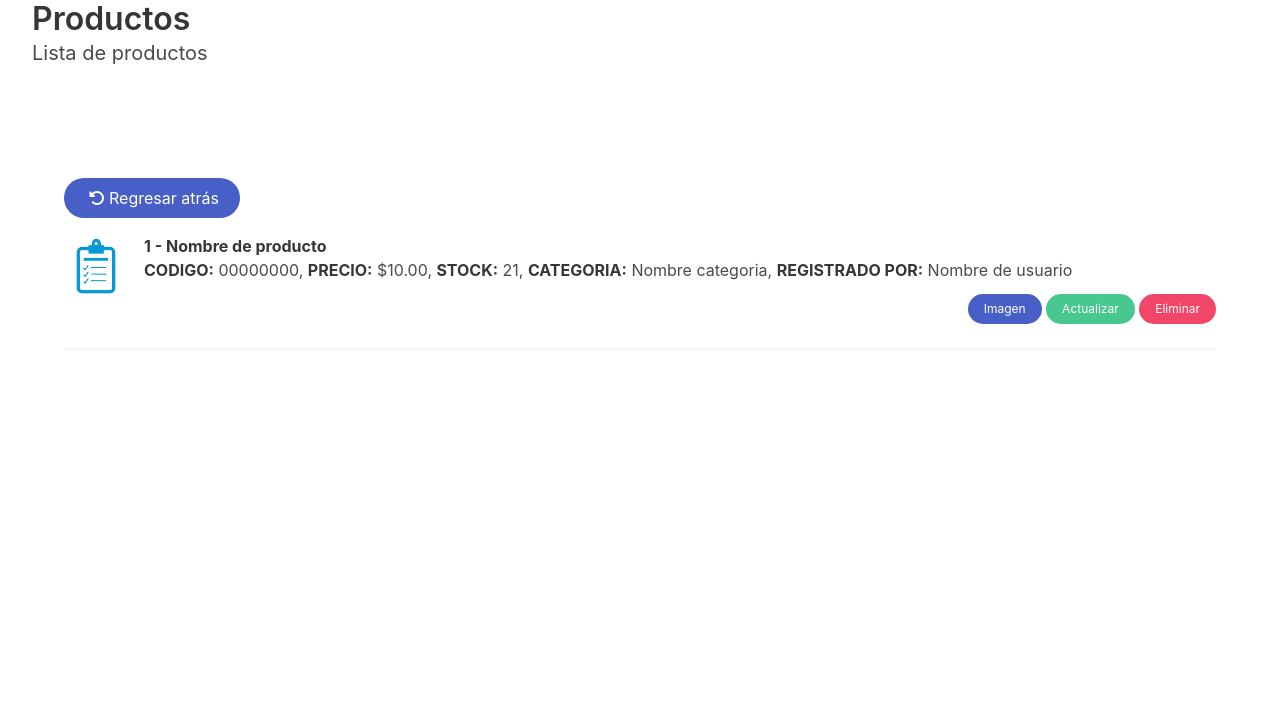
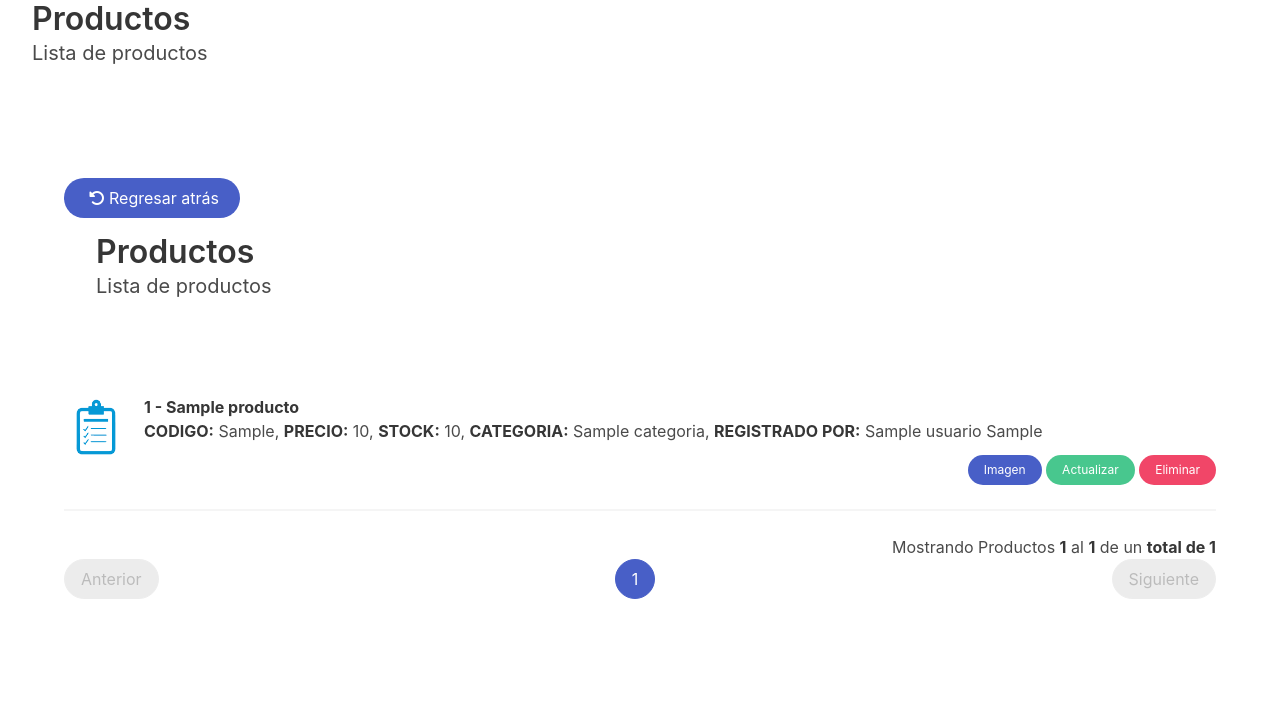
Before and after one commit to yonier202/Sistema-Inventario, a PHP site: page /index.php?vista=product_list in a window 1280 px wide. Shown: the part 55-773 px from the top of the page. Run offline with PHP 8.4, Linux system fonts and the light colour scheme; the visitor is signed in with stand-in values (Sample User, id 1); tables that the repository leaves empty or names only in its code hold one stand-in row (values such as "Sample post"); some libraries are stand-ins or nearby versions.

Commit message:
listar producto

```diff
--- a/php/producto_listar.php
+++ b/php/producto_listar.php
@@ -2,23 +2,122 @@
 // desde donde vamos a mostrar los registros segun la pagina en que estemos
 $inicio=($pagina>0) ? (($registros*$pagina)-$registros) : 0;
 $tabla="";
+$campos="producto.producto_id,producto.codigo,producto.nombre AS producto_nombre,producto.precio,producto.stock,
+producto.foto,categoria.categoria_id,categoria.nombre AS categoria_nombre,usuario.id,usuario.nombre,usuario.apellido";
 //busqueda difernte de vacio
 if(isset($busqueda) && $busqueda!=""){
+    $consulta_datos="SELECT $campos FROM producto inner join categoria
+    on producto.categoria_id = categoria.categoria_id inner join inventario.usuario
+    on producto.id = usuario.id WHERE producto.codigo LIKE '%$busqueda%' OR producto.nombre LIKE '%$busqueda%'
+    ORDER BY producto.nombre ASC LIMIT $inicio,$registros";
 
-    $consulta_datos="SELECT producto.nombre, producto.codigo, producto.precio, producto.stock,
-    categoria.nombre, usuario.nombre FROM producto inner join categoria on producto.categoria_id = categoria.categoria_id
-    inner join usuario on producto.id = usuario.id  WHERE producto.nombre LIKE '%$busqueda%'
-    OR producto.codigo LIKE '%$busqueda%' OR producto.precio LIKE '%$busqueda%' OR categoria.nombre LIKE '%$busqueda%'
-    OR usuario.nombre LIKE '%$busqueda%' ORDER BY nombre ASC LIMIT $inicio,$registros";
+    $consulta_total="SELECT COUNT(producto_id) FROM producto WHERE codigo LIKE '%$busqueda%'
+    OR nombre LIKE '%$busqueda%'";
 
-    $consulta_total="SELECT COUNT(producto_id) FROM producto WHERE producto.nombre LIKE '%$busqueda%'
-    OR producto.codigo LIKE '%$busqueda%' OR producto.precio LIKE '%$busqueda%' OR categoria.nombre LIKE '%$busqueda%'
-    OR usuario.nombre LIKE '%$busqueda%'";
+}elseif($categoria_id>0){
+    $consulta_datos="SELECT $campos FROM producto inner join categoria
+    on producto.categoria_id = categoria.categoria_id inner join inventario.usuario
+    on producto.id = usuario.id WHERE producto.categoria_id = '$categoria_id'
+    ORDER BY producto.nombre ASC LIMIT $inicio,$registros";
 
-}else{
+$consulta_total="SELECT COUNT(producto_id) FROM producto WHERE categoria_id = '$categoria_id'";
+}
+else{
 
-    $consulta_datos="SELECT * FROM producto ORDER BY nombre ASC LIMIT $inicio,$registros";
+    $consulta_datos="SELECT $campos FROM producto inner join categoria
+    on producto.categoria_id = categoria.categoria_id inner join inventario.usuario
+     on producto.id = usuario.id ORDER BY producto.nombre ASC LIMIT $inicio,$registros";
 
     $consulta_total="SELECT COUNT(producto_id) FROM producto";
 
 }
+
+$conexion=conexion();
+
+$datos=$conexion->query($consulta_datos);
+
+// extarer la informacion en arrays
+// $fetchAll= mas de un registro
+$datos=$datos->fetchAll();
+$total=$conexion->query($consulta_total);
+
+//obtener un unico valor total
+$total=(int) $total->fetchColumn();
+
+//redondear al proximo entero
+$Npaginas= ceil($total/$registros);
+
+if ($total>=1 && $pagina<=$Npaginas) {
+    $contador=$inicio+1;
+    $pag_inicio=$inicio+1;
+    foreach ($datos as $registro) {
+    $tabla.='
+    <div class="container is-fluid mb-6">
+        <h1 class="title">Productos</h1>
+        <h2 class="subtitle">Lista de productos</h2>
+    </div>
+
+    <div class="container pb-6 pt-6">
+
+
+    <article class="media">
+        <figure class="media-left">
+            <p class="image is-64x64">';
+            if (is_file('../image/producto/'.$registro['foto'].'')) {
+                $tabla.= '<img src="../image/producto/'.$registro['foto'].'>';
+            }else{
+                $tabla.= '<img src="../image/logo.png">';
+            }$tabla.='</p>
+        </figure>
+        <div class="media-content">
+            <div class="content">
+                <p>
+                    <strong>'.$contador.' - '.$registro['producto_nombre'].'</strong><br>
+                    <strong>CODIGO:</strong> '.$registro['codigo'].',
+                    <strong>PRECIO:</strong> '.$registro['precio'].',
+                    <strong>STOCK:</strong> '.$registro['stock'].',
+                    <strong>CATEGORIA:</strong> '.$registro['categoria_nombre'].',
+                    <strong>REGISTRADO POR:</strong> '.$registro['nombre'].' '.$registro['apellido'].'
+                </p>
+            </div>
+            <div class="has-text-right">
+                <a href="#" class="button is-link is-rounded is-small">Imagen</a>
+                <a href="index.php?vista=product_update&product_id_up='.$registro['producto_id'].'" class="button is-success is-rounded is-small">Actualizar</a>
+                <a href="'.$url.$pagina.'&product_id_del='.$registro['producto_id'].'" class="button is-danger is-rounded is-small">Eliminar</a>
+            </div>
+        </div>
+    </article>
+
+
+    <hr>';
+
+    $contador++;
+}
+$pag_final=$contador-1;
+}else{
+    //estamos en una pagina que no existe, pero hay registros
+    if ($total>=1) {
+        $tabla.='<p class="has-text-centered">
+                    <a href="'.$url.'1" class="button is-link is-rounded is-small mt-4 mb-4">
+                        Haga clic acá para recargar el listado
+                    </a>
+                </p>';
+    }else{
+        $tabla.=
+        '<p class="has-text-centered">No hay registros en el sistema</p>';
+    }
+}
+if ($total>=1 && $pagina<=$Npaginas) {
+    $tabla.='<p class="has-text-right">Mostrando Productos <strong>'.$pag_inicio.'</strong> al <strong>'.$pag_final.'</strong> de un <strong>total de '.$total.'</strong></p>';
+
+}
+
+
+$conexion=null;
+echo $tabla;
+
+if ($total>=1 && $pagina<=$Npaginas) {
+    echo paginador_tablas($pagina,$Npaginas,$url,7);
+
+}
+?>
--- a/vistas/product_list.php
+++ b/vistas/product_list.php
@@ -9,10 +9,6 @@
 include('./inc/btn_back.php');
 require_once('./php/main.php');
 
-//eliminare producto
-if (isset($_REQUEST['product_id_del'])) {
-    require_once('./php/producto_eliminar.php');
-}
 
 //pagina
 if (!isset($_REQUEST['page'])) {
@@ -24,6 +20,8 @@ if (!isset($_REQUEST['page'])) {
     }
 }
 
+$categoria_id=(isset($_REQUEST['category_id'])) ? $_REQUEST['category_id'] : 0;
+
 $pagina=limpiar_cadena($pagina);
 $url="index.php?vista=product_list&page=";
 $registros=15;
@@ -31,34 +29,3 @@ $busqueda="";
 
 require_once('./php/producto_listar.php');
 ?>
-
-    <article class="media">
-        <figure class="media-left">
-            <p class="image is-64x64">
-                <img src="../image/logo.png">
-            </p>
-        </figure>
-        <div class="media-content">
-            <div class="content">
-                <p>
-                    <strong>1 - Nombre de producto</strong><br>
-                    <strong>CODIGO:</strong> 00000000,
-                    <strong>PRECIO:</strong> $10.00,
-                    <strong>STOCK:</strong> 21,
-                    <strong>CATEGORIA:</strong> Nombre categoria,
-                    <strong>REGISTRADO POR:</strong> Nombre de usuario
-                </p>
-            </div>
-            <div class="has-text-right">
-                <a href="#" class="button is-link is-rounded is-small">Imagen</a>
-                <a href="#" class="button is-success is-rounded is-small">Actualizar</a>
-                <a href="#" class="button is-danger is-rounded is-small">Eliminar</a>
-            </div>
-        </div>
-    </article>
-
-
-    <hr>
-
-
-</div>
```
